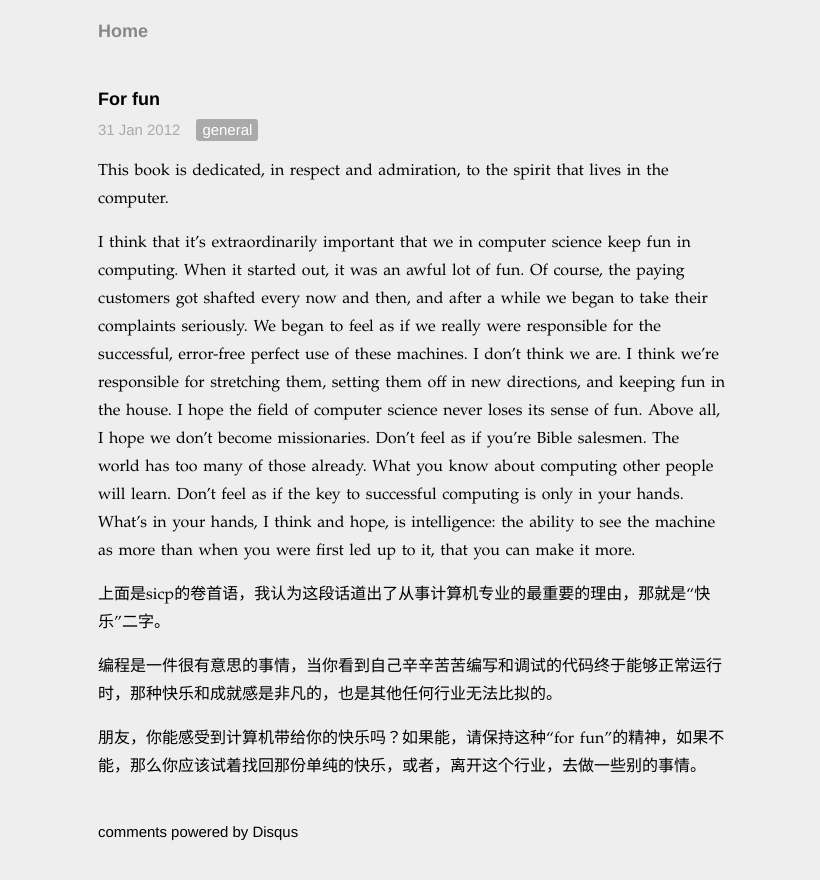
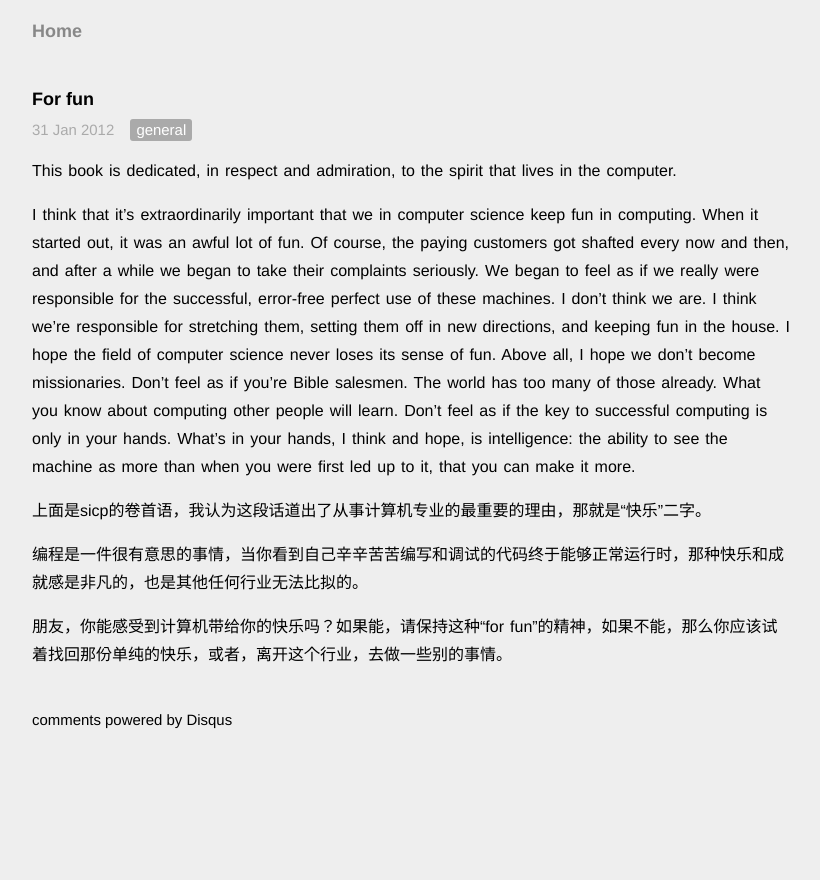
Before and after one commit to fuqcool/fuqcool.github.io, a Jekyll site: the page built from _posts/2012-01-31-for-fun.md, in a window 1280 px wide. Shown: the top 880 px of the page, without its empty margins (228-1048 px from the left). Built offline with Jekyll 4.4.1, drawn with Linux system fonts in a browser that asks for light colours; Markdown is read by kramdown in place of the engine named in the settings; comment, search, counter and statistics services are not loaded.

Commit message:
responsive content fallback font

```diff
--- a/css/main.css
+++ b/css/main.css
@@ -26,7 +26,7 @@ h2 { font-size: 18px; margin-bottom: 8px; }
 p {
     margin: 1em 0;
     font-size: 16px;
-    font-family: Palatino, arial, sans-serif;
+    font-family: Helvetica, Arial, sans-serif;
     line-height: 28px;
     word-spacing: 0.1em;
 }
@@ -75,7 +75,8 @@ a:hover {
 .site {
   font-size: 115%;
   text-align: left;
-  width: 42em;
+  width: 90%;
+  max-width: 760px;
   line-height: 1.5em;
   margin: 0 auto;
   padding: 20px 0;
```
